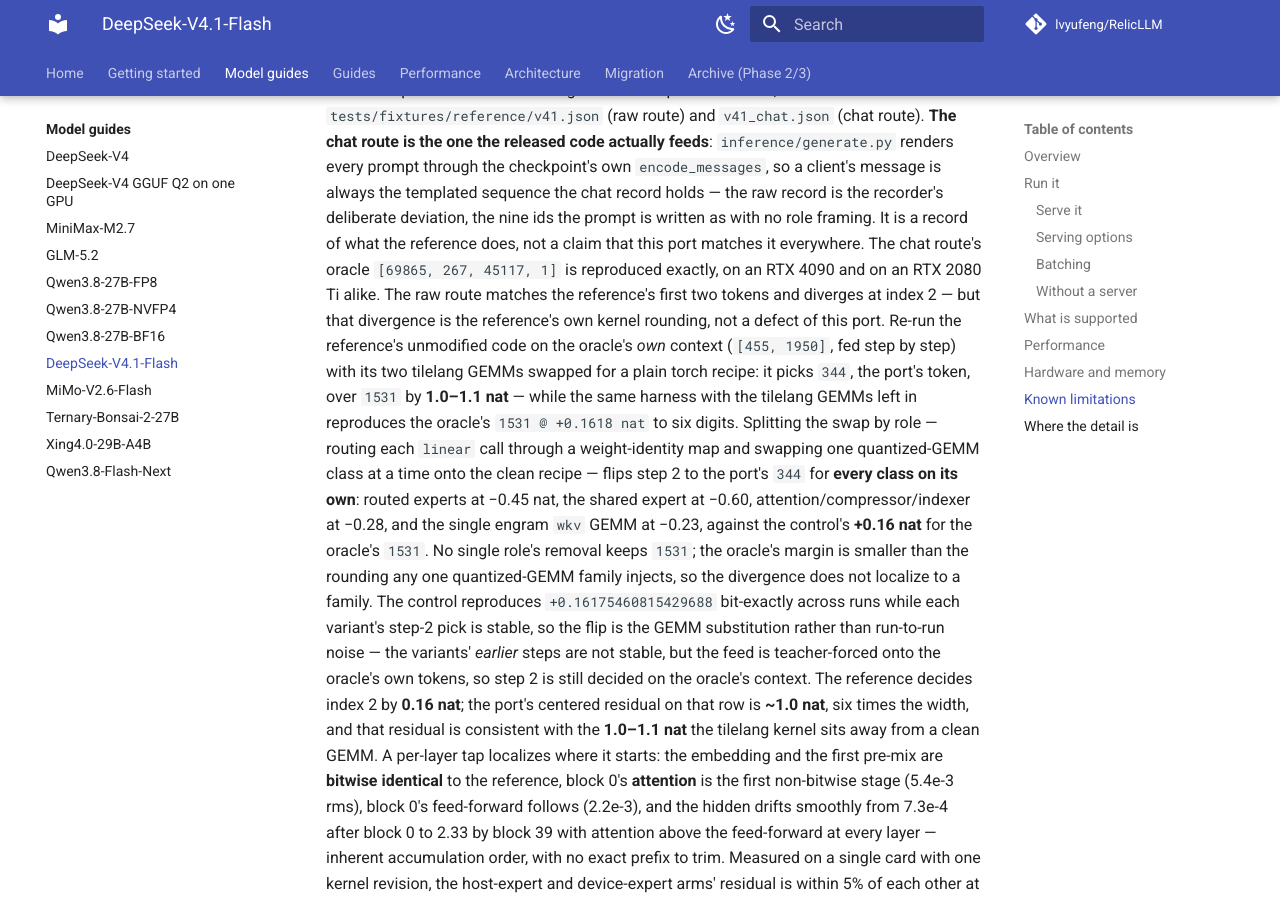
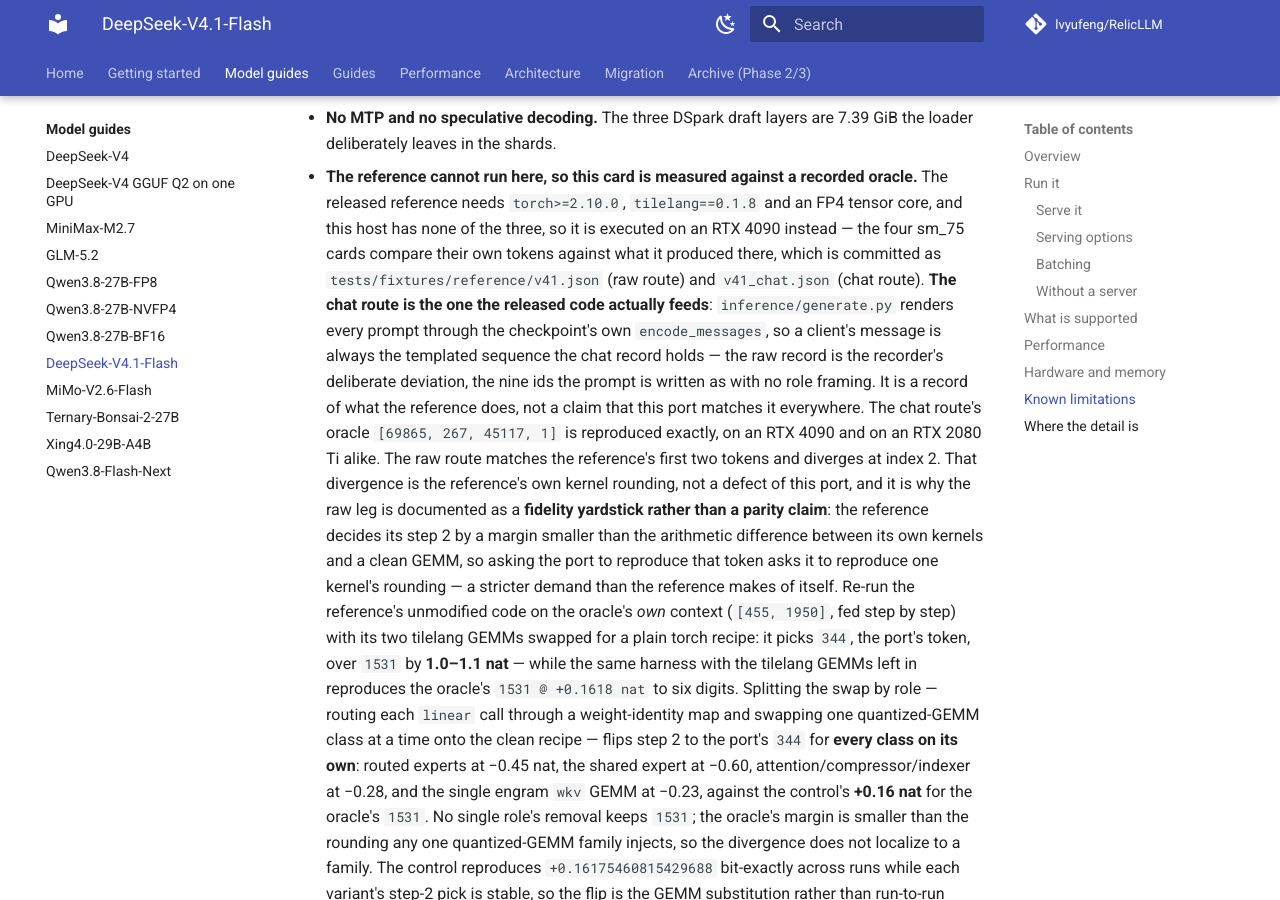
Before and after one commit to lvyufeng/RelicLLM, an MkDocs documentation site: the page built from docs/models/deepseek-v4.1-flash.md, in a window 1280 px wide and 900 px high, scrolled down 5852 px. Built offline with MkDocs 1.6.1 and Material for MkDocs 9.7.7, drawn with Linux system fonts in a browser that asks for light colours; comment, search, counter and statistics services are not loaded; some of the changed text lies outside the part shown.

Commit message:
docs(v41): state the raw leg's verdict, not just its arithmetic
The model page described the raw route's divergence as the reference's
kernel rounding but never gave the verdict the tests and tests/README.md
already carry: that the raw leg is a fidelity yardstick, not a parity
claim. Add that sentence, and sharpen the support-table row to say parity
is exact on the route the released code actually feeds (the chat route)
with the raw route as a yardstick.

Co-Authored-By: Claude Code <noreply@anthropic.com>

```diff
--- a/docs/models/deepseek-v4.1-flash.md
+++ b/docs/models/deepseek-v4.1-flash.md
@@ -123,7 +123,7 @@ python scripts/audit_dsv41_headers.py --checkpoint-dir /path/to/DeepSeek-V4.1-Fl
 | MTP / DSpark (3 draft layers, 7.39 GiB) | Present in the checkpoint, not executed |
 | Batching, continuous batching, chunked prefill | **Not implemented** — one request at a time through this adapter's own serialized session |
 | The shared `BatchScheduler` (`--enable-batching`) | **Removed** — the flag is refused by name; the scheduler library went with the retired `cpp` backend |
-| Numeric parity with the released reference | **Partial** — an oracle is recorded from the checkpoint's own code on an RTX 4090; the chat route reproduces it exactly on both an RTX 4090 and an RTX 2080 Ti, and the raw route is a near-tie decided below the port's residual |
+| Numeric parity with the released reference | **Exact on the route the released code feeds** — an oracle is recorded from the checkpoint's own code on an RTX 4090; the chat route, which `inference/generate.py` always sends, reproduces it on both an RTX 4090 and an RTX 2080 Ti. The raw route (the recorder's deviation) diverges at a step the reference itself decides below either implementation's residual, so it is a fidelity yardstick rather than a parity claim |
 
 ## Performance
 
@@ -179,8 +179,12 @@ and Engram in host memory or on disk before kernel work matters.
   is written as with no role framing. It is a record of
   what the reference does, not a claim that this port matches it everywhere. The chat route's oracle
   `[69865, 267, 45117, 1]` is reproduced exactly, on an RTX 4090 and on an RTX 2080 Ti alike. The raw
-  route matches the reference's first two tokens and diverges at index 2 — but that divergence is the
-  reference's own kernel rounding, not a defect of this port. Re-run the reference's unmodified code
+  route matches the reference's first two tokens and diverges at index 2. That divergence is the
+  reference's own kernel rounding, not a defect of this port, and it is why the raw leg is documented
+  as a **fidelity yardstick rather than a parity claim**: the reference decides its step 2 by a margin
+  smaller than the arithmetic difference between its own kernels and a clean GEMM, so asking the port
+  to reproduce that token asks it to reproduce one kernel's rounding — a stricter demand than the
+  reference makes of itself. Re-run the reference's unmodified code
   on the oracle's *own* context (`[455, 1950]`, fed step by step) with its two tilelang GEMMs swapped
   for a plain torch recipe: it picks `344`, the port's token, over `1531` by **1.0–1.1 nat** — while
   the same harness with the tilelang GEMMs left in reproduces the oracle's `1531 @ +0.1618 nat` to six
```
